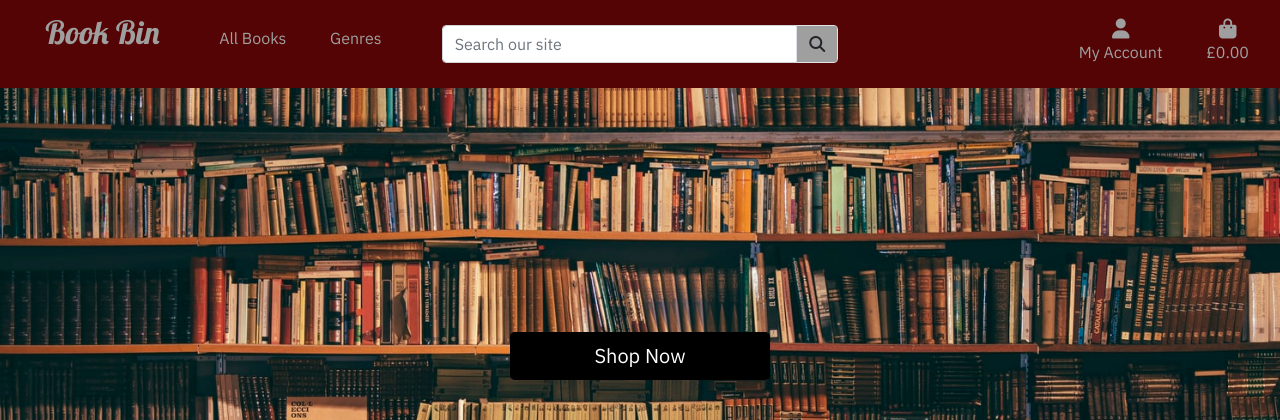
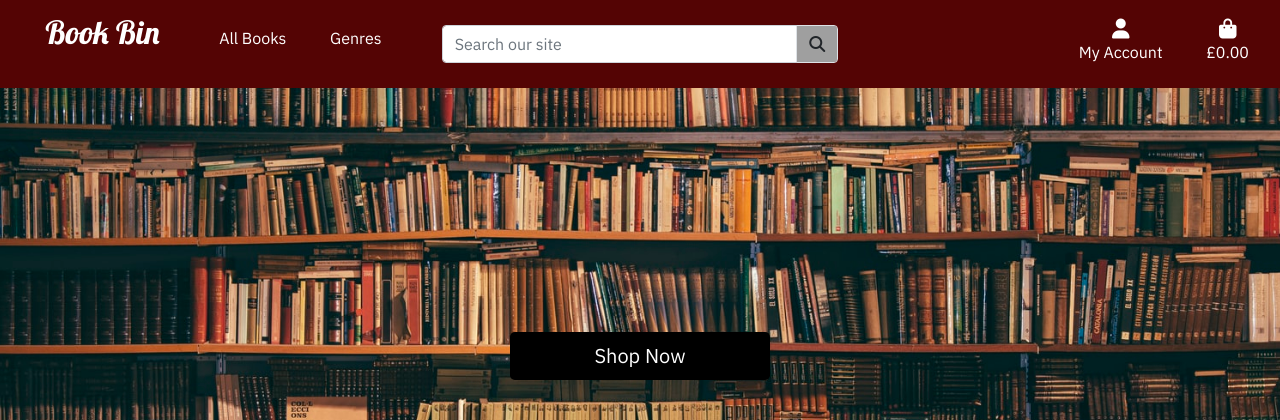
Before and after one commit to OniAkuma96/book_bin, a Django app: page / in a window 1280 px wide. Shown: the top 420 px of the page. Run offline with Django 3.2, Linux system fonts and the light colour scheme; parts of the project's set-up code (start-up, migrations or seed data) failed here and were passed over; some libraries are stand-ins or nearby versions.

Commit message:
changed nav item text color from grey to white

```diff
--- a/static/css/base.css
+++ b/static/css/base.css
@@ -31,7 +31,7 @@ https://learn.codeinstitute.net/courses/course-v1:CodeInstitute+FSF_102+Q1_2020/
 /* navbar */
 .main-nav-logo {
     font-family: 'Lobster', cursive;
-    color: #9f9f9f !important;
+    color: #fff !important;
 }
 
 /* text */
--- a/templates/base.html
+++ b/templates/base.html
@@ -47,10 +47,10 @@
                             <a href="{% url 'home' %}" class="nav-link navbar-brand"><h2 class="main-nav-logo">Book Bin</h2></a>
                         </li>
                         <li class="list-inline-item">
-                            <a href="{% url 'products' %}" class="nav-link text-grey d-inline">All Books</a>
+                            <a href="{% url 'products' %}" class="nav-link text-white d-inline">All Books</a>
                         </li>
                         <li class="list-inline-item dropdown">
-                            <a href="" class="nav-link text-grey" id="genre-options" data-toggle="dropdown" aria-haspopup="true" aria-expanded="false">Genres</a>
+                            <a href="" class="nav-link text-white" id="genre-options" data-toggle="dropdown" aria-haspopup="true" aria-expanded="false">Genres</a>
                             <div class="dropdown-menu" aria-labelledby="genre-options">
                                 <a href="{% url 'products' %}?genre=Fiction" class="dropdown-item"><strong>Fiction</strong></a>
                                 <a href="{% url 'products' %}?genre=Non-Fiction" class="dropdown-item"><strong>Non-Fiction</strong></a>
@@ -96,7 +96,7 @@
                 <div class="col-4">
                     <ul class="list-inline list-unstyled text-center text-lg-right my-auto">
                         <li class="list-inline-item dropdown pt-2">
-                            <a href="#" class="text-grey nav-link" id="user-options" data-toggle="dropdown" aria-haspopup="true" aria-expanded="false">
+                            <a href="#" class="text-white nav-link" id="user-options" data-toggle="dropdown" aria-haspopup="true" aria-expanded="false">
                                 <div class="text-center">
                                     <div><i class="fas fa-user fa-lg"></i></div>
                                     <p class="my-0">My Account</p>
@@ -117,7 +117,7 @@
                         </li>
                         <li class="list-inline-item pt-2">
                             <a href="{% url 'view_bag' %}" class="nav-link">
-                                <div class="text-center text-grey">
+                                <div class="text-center text-white">
                                     <div><i class="fas fa-shopping-bag fa-lg"></i></div>
                                     <p>
                                         {% if grand_total %}
@@ -141,13 +141,13 @@
                     <div class="collapse navbar-collapse" id="main-nav">
                         <ul class="navbar-nav d-lg-none">
                             <li class="nav-item">
-                                <a href="" class="nav-link text-grey">Home</a>
+                                <a href="" class="nav-link text-white">Home</a>
                             </li>
                             <li class="nav-item">
-                                <a href="" class="nav-link text-grey">All Books</a>
+                                <a href="" class="nav-link text-white">All Books</a>
                             </li>
                             <li class="nav-item dropdown">
-                                <a href="" class="nav-link text-grey" id="genre-options" data-toggle="dropdown" aria-haspopup="true" aria-expanded="false">Genres</a>
+                                <a href="" class="nav-link text-white" id="genre-options" data-toggle="dropdown" aria-haspopup="true" aria-expanded="false">Genres</a>
                                 <div class="dropdown-menu" aria-labelledby="genre-options">
                                     <a href="" class="dropdown-item"><strong>Fiction</strong></a>
                                     <a href="" class="dropdown-item"><strong>Non-Fiction</strong></a>
--- a/templates/includes/mobile-top-header.html
+++ b/templates/includes/mobile-top-header.html
@@ -1,6 +1,6 @@
 <ul>
     <li class="list-inline-item">
-        <a href="#" class="text-grey nav-link d-lg-none" id="mobile-search" data-toggle="dropdown" aria-haspopup="true" aria-expanded="false">
+        <a href="#" class="text-white nav-link d-lg-none" id="mobile-search" data-toggle="dropdown" aria-haspopup="true" aria-expanded="false">
             <div class="text-center">
                 <div><i class="fas fa-search fa-lg"></i></div>
                 <p>Search</p>
@@ -20,7 +20,7 @@
         </div>
     </li>
     <li class="list-inline-item dropdown">
-        <a href="" class="text-grey nav-link d-lg-none" id="user-options" data-toggle="dropdown" aria-haspopup="true" aria-expanded="false">
+        <a href="" class="text-white nav-link d-lg-none" id="user-options" data-toggle="dropdown" aria-haspopup="true" aria-expanded="false">
             <div class="text-center">
                 <div><i class="fas fa-user fa-lg"></i></div>
                 <p>My Account</p>
@@ -32,7 +32,7 @@
         </div>
     </li>
     <li class="list-inline-item">
-        <a href="{% url 'view_bag' %}" class="text-grey nav-link d-lg-none">
+        <a href="{% url 'view_bag' %}" class="text-white nav-link d-lg-none">
             <div class="text-center">
                 <div><i class="fas fa-shopping-bag fa-lg"></i></div>
                 <p>
```
